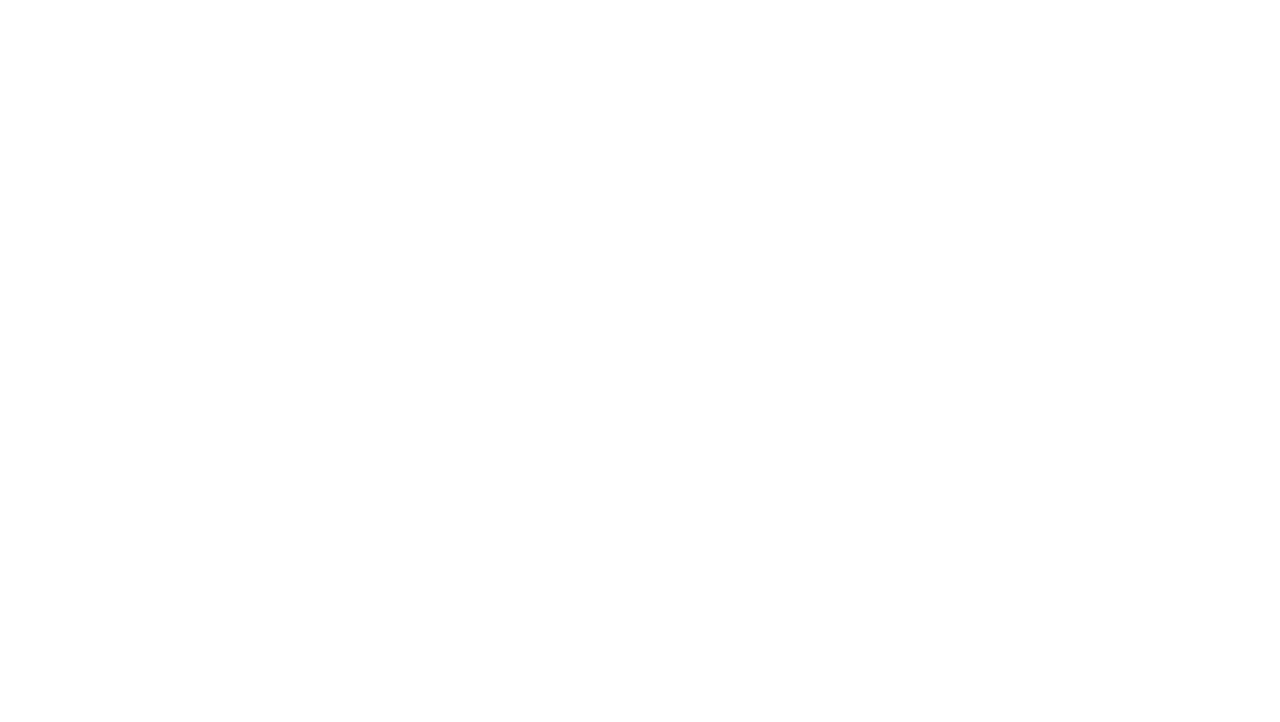
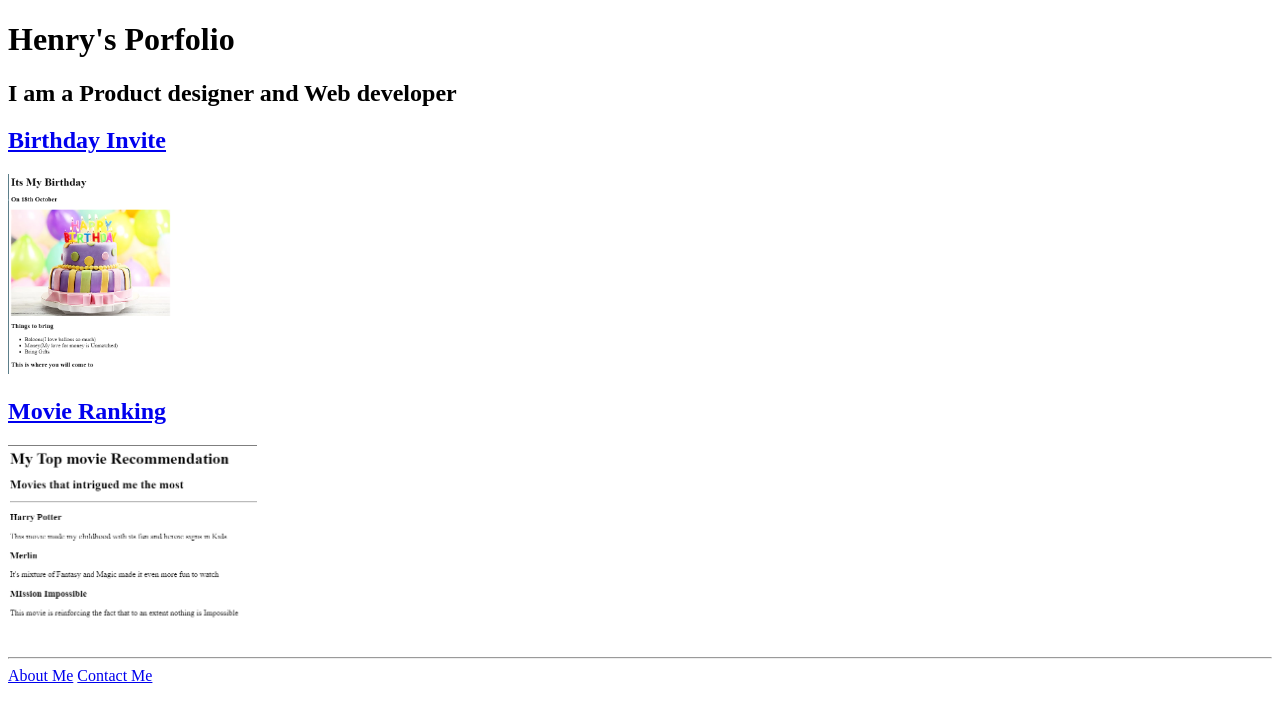
Before and after one commit to SirHeinz01/Portfolio, a plain HTML site: page index.html in a window 1280 px wide. Drawn offline with Linux system fonts and the light colour scheme.

Commit message:
Add files via upload

```diff
--- a/index.html
+++ b/index.html
@@ -1,15 +1,20 @@
 <!-- TODO 1: Create the HTML Boilerplate -->
+<!DOCTYPE html>
+<html lang="en">
+<head>
+    <meta charset="UTF-8">
+    <title>Henry's Portfolio</title>
+</head>
+<body>
+    <h1>Henry's Porfolio</h1>
+    <h2>I am a Product designer and Web developer</h2>
+</body>
+<a href="./public/birthday-invite.html"><h2>Birthday Invite</h2>
+    <img src="./assets/images/Henry's.png" height="200" alt="My birthday Image"></a><br/>
 
-<!-- TODO 2: Add Your previous projects' HTML into the public folder -->
-
-<!-- TODO 3: Take screenshots of your project previews and add the images to the images folder -->
-
-<!-- TODO 4: Add titles/subtitles etc. -->
-
-<!-- TODO 5: Add a link to the project pages -->
-
-<!-- TODO 6: Add images to show the project previews
-HINT for TODO 6: You can use the height attribute set to 200 to make the image smaller:
-https://developer.mozilla.org/en-US/docs/Web/HTML/Element/img#attr-height -->
-
-<!-- TODO 7: Add the Contact Me and About Me page links -->
+<a href="./public/movie-ranking.html"><h2>Movie Ranking</h2>
+    <img src="./assets/images/Movies'.png" height="200" alt="Movie ranking by Henry"></a><br/>
+<hr/>
+<a href="./public/about.html">About Me</a>
+<a href="./public/contact.html">Contact Me</a>
+</html>
```
